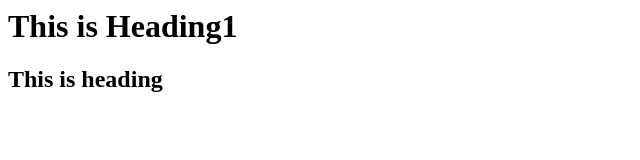
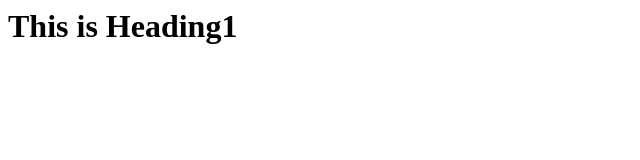
Before and after one commit to KalyanPaladugu/Vignans_University, a plain HTML site: page index.html in a window 1280 px wide. Shown: the whole page, without its empty margins (0-640 px from the left). Drawn offline with Linux system fonts and the light colour scheme.

Commit message:
H2 is deleted

```diff
--- a/index.html
+++ b/index.html
@@ -6,6 +6,6 @@
     </head>
     <body>
    <h1>This is Heading1</h1>
-   <h2>This is heading</h2>
+
     </body>
 </html>
```
